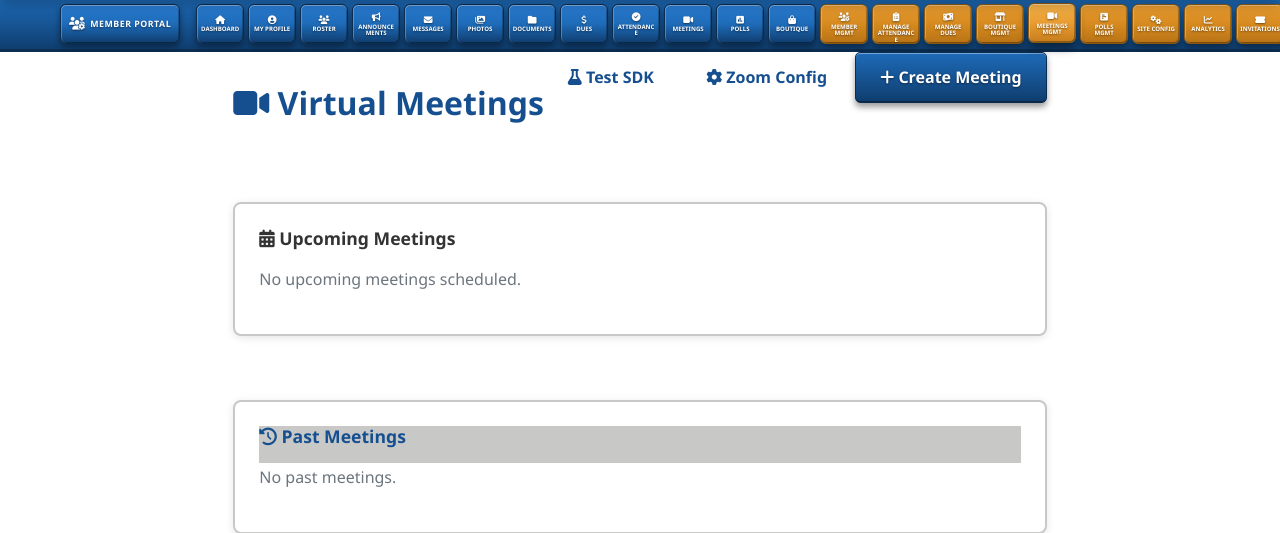
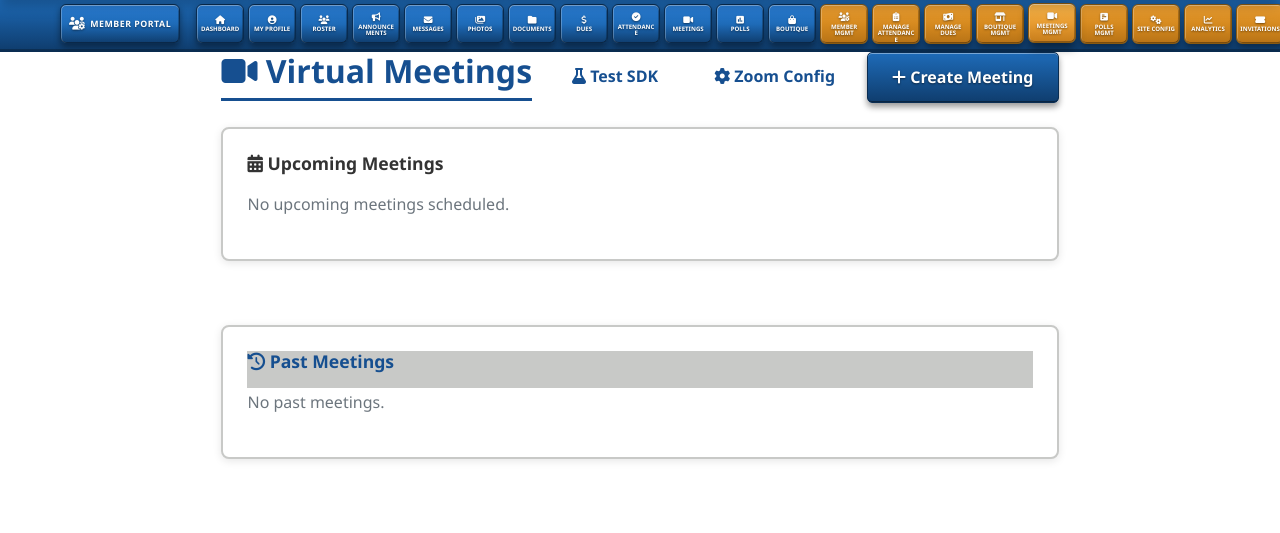
Before and after one commit to jeuanimo/CapstoneCH61, a Django app: page /portal/zoom/meetings/ in a window 1280 px wide. Shown: the part 169-702 px from the top of the page. Run offline with Django 5.2, Linux system fonts and the light colour scheme; the visitor is signed in with stand-in values (Sample User, id 1); data comes from the database, SQL or seed files in the repository; data that the repository does not hold is empty.

Commit message:
Fix header underline and button spacing on meeting/poll/SMS pages

```diff
--- a/templates/pages/portal/zoom/manage_meetings.html
+++ b/templates/pages/portal/zoom/manage_meetings.html
@@ -2,15 +2,37 @@
 
 {% block title %}Manage Meetings - Admin{% endblock %}
 
+{% block css %}
+<style>
+    .page-header {
+        display: flex;
+        align-items: flex-start;
+        flex-wrap: wrap;
+        gap: 1rem;
+        margin-bottom: 1.5rem;
+    }
+    .page-header h2 {
+        margin: 0;
+        padding-bottom: 0.5rem;
+        border-bottom: 3px solid var(--primary-color);
+    }
+    .page-header .btn-group-custom {
+        display: flex;
+        gap: 0.5rem;
+        flex-wrap: wrap;
+    }
+</style>
+{% endblock %}
+
 {% block content %}
 <div class="container my-5">
-    <div class="d-flex justify-content-between align-items-center mb-4">
+    <div class="page-header">
         <h2><i class="fas fa-video"></i> Virtual Meetings</h2>
-        <div>
-            <a href="{% url 'zoom_test_join' %}" class="btn btn-outline-info me-2">
+        <div class="btn-group-custom">
+            <a href="{% url 'zoom_test_join' %}" class="btn btn-outline-info">
                 <i class="fas fa-flask"></i> Test SDK
             </a>
-            <a href="{% url 'setup_zoom_config' %}" class="btn btn-outline-secondary me-2">
+            <a href="{% url 'setup_zoom_config' %}" class="btn btn-outline-secondary">
                 <i class="fas fa-cog"></i> Zoom Config
             </a>
             <a href="{% url 'create_zoom_meeting' %}" class="btn btn-primary">
```
Also changed, not shown: templates/pages/portal/polls/poll_list.html (+20 -3 lines), templates/pages/portal/sms_logs.html (+18 -2 lines), templates/pages/portal/zoom/meeting_list.html (+20 -1 lines).
